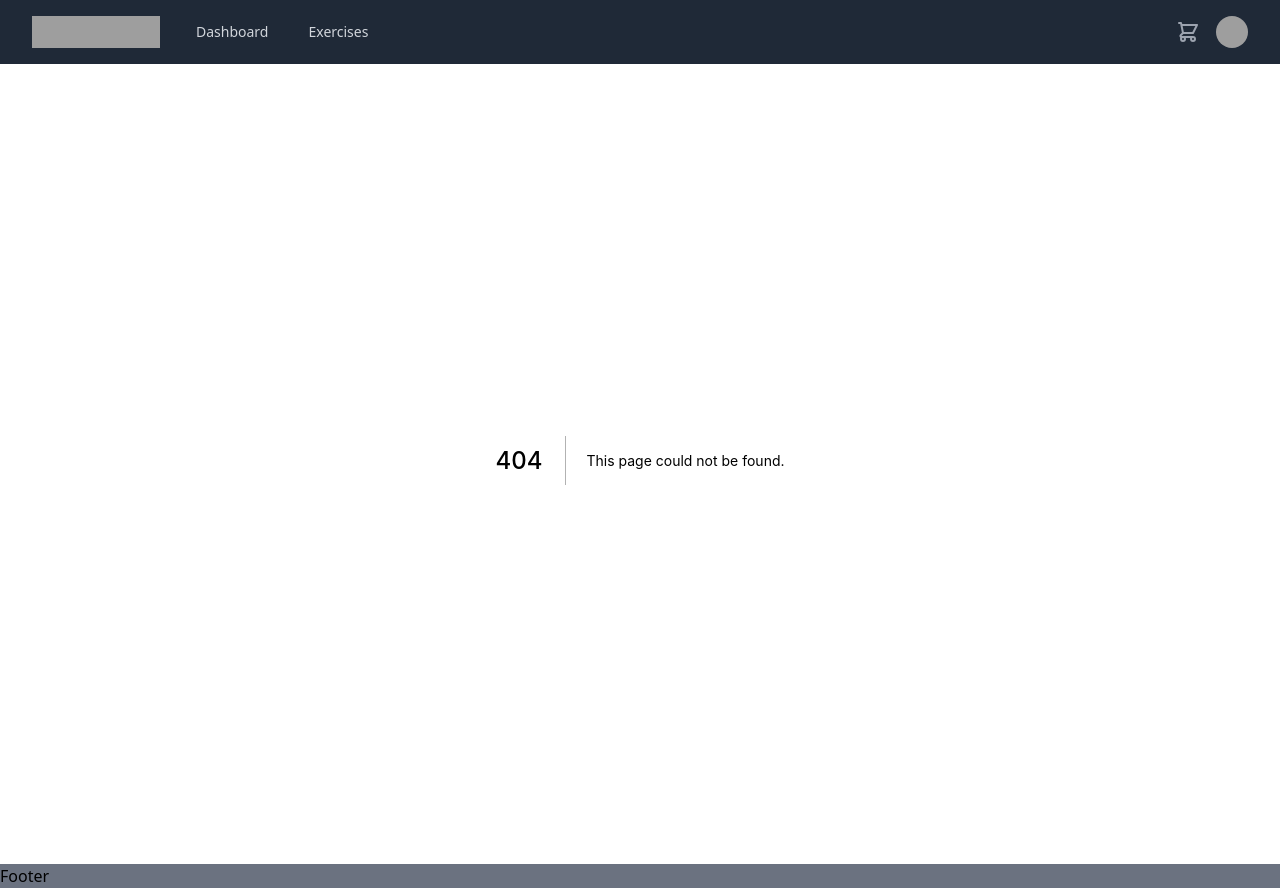
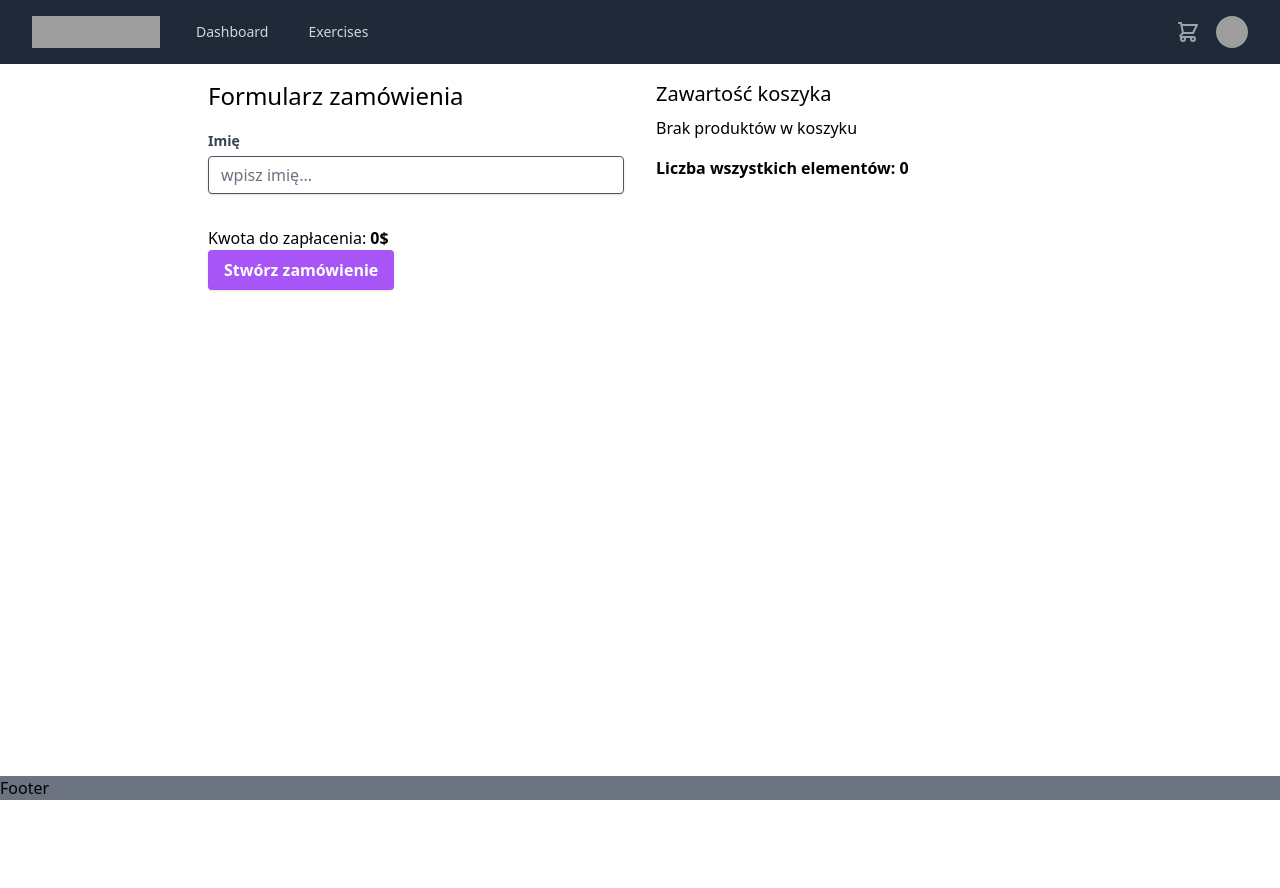
Before and after one commit to MarcinParda/ecommerce-shop, a Next.js app: page /create-order in a window 1280 px wide. Before the commit this address had no page. After the commit the page ends 800 px from the top, so only its background shows below. Built offline with nearby package versions, Linux system fonts and the light colour scheme; grey boxes are pictures that could not be loaded.

Commit message:
feat(week9): :art: added initial form

```diff
--- a/components/CartContent.tsx
+++ b/components/CartContent.tsx
@@ -1,13 +1,18 @@
 import { TrashIcon } from '@heroicons/react/outline';
 import { useCartState } from './Header/Cart/CartContext';
 
-export const CartContent = () => {
-  const cartState = useCartState();
+interface Props {
+  editable?: boolean;
+}
+
+export const CartContent = ({ editable = false }: Props) => {
+  const { items, removeItemFromCart } = useCartState();
   return (
-    <div className="col-span-2">
-      {cartState.items && cartState.items.length > 0 ? (
+    <div>
+      <h2>Zawartość koszyka</h2>
+      {items && items.length > 0 ? (
         <ul className="divide-y divide-gray-200">
-          {cartState.items.map((item, index) => (
+          {items.map((item, index) => (
             <li
               key={`${item.title}_${index}`}
               className="py-4 flex justify-between"
@@ -17,12 +22,14 @@ export const CartContent = () => {
               </div>
               <div className="flex align-middle">
                 {item.price}$
-                <button
-                  className="ml-2 text-red-500"
-                  onClick={() => cartState.removeItemFromCart(item.id)}
-                >
-                  <TrashIcon className="h-5 w-5" aria-hidden="true" />
-                </button>
+                {editable && (
+                  <button
+                    className="ml-2 text-red-500"
+                    onClick={() => removeItemFromCart(item.id)}
+                  >
+                    <TrashIcon className="h-5 w-5" aria-hidden="true" />
+                  </button>
+                )}
               </div>
             </li>
           ))}
@@ -30,6 +37,9 @@ export const CartContent = () => {
       ) : (
         'Brak produktów w koszyku'
       )}
+      <div className="mt-4 font-bold">
+        Liczba wszystkich elementów: {items && items.length}
+      </div>
     </div>
   );
 };
--- a/interfaces/forms.ts
+++ b/interfaces/forms.ts
@@ -1,3 +1,7 @@
 export interface FormValues {
   firstName: string;
 }
+
+export interface OrderFormValues {
+  firstName: string;
+}
--- a/pages/cart.tsx
+++ b/pages/cart.tsx
@@ -19,7 +19,7 @@ const CartSummary = () => {
         Kwota do zapłacenia: <span className="font-bold">{fullAmount}$</span>
       </div>
       {items && items.length > 0 && (
-        <Link href="/order">
+        <Link href="/create-order">
           <a className="text-blue-500 underline hover:text-blue-700">Płacę</a>
         </Link>
       )}
@@ -29,9 +29,9 @@ const CartSummary = () => {
 
 const CartPage = () => {
   return (
-    <div className="max-w-2xl mx-auto w-full p-4">
-      <div className="grid grid-cols-3 gap-8">
-        <CartContent />
+    <div className="max-w-4xl mx-auto w-full p-4">
+      <div className="grid grid-cols-2 gap-8">
+        <CartContent editable />
         <CartSummary />
       </div>
     </div>
--- /dev/null
+++ b/pages/create-order.tsx
@@ -0,0 +1,71 @@
+import { TrashIcon } from '@heroicons/react/outline';
+import { yupResolver } from '@hookform/resolvers/yup';
+import { CartContent } from 'components/CartContent';
+import { useCartState } from 'components/Header/Cart/CartContext';
+import { Input } from 'components/Input';
+import { OrderFormValues } from 'interfaces';
+import { useMemo } from 'react';
+import { useForm } from 'react-hook-form';
+import { orderFormSchema } from 'schemas/orderForm';
+
+const OrderForm = () => {
+  const {
+    register,
+    formState: { errors },
+    handleSubmit,
+    reset,
+  } = useForm<OrderFormValues>({
+    resolver: yupResolver(orderFormSchema),
+  });
+
+  const { items } = useCartState();
+
+  const fullAmount = useMemo(
+    () => items?.reduce((acc, item) => acc + item.price * item.count, 0),
+    [items]
+  );
+
+  const onSubmit = async (data: OrderFormValues) => {
+    console.log(data);
+    reset();
+  };
+
+  return (
+    <div>
+      <h1>Formularz zamówienia</h1>
+
+      <form onSubmit={handleSubmit(onSubmit)}>
+        <Input
+          name="firstName"
+          label="Imię"
+          type="text"
+          placeholder="wpisz imię..."
+          register={register}
+          errorMessage={errors.firstName?.message}
+        />
+        <div>
+          Kwota do zapłacenia: <span className="font-bold">{fullAmount}$</span>
+        </div>
+        <button
+          className="shadow bg-purple-500 hover:bg-purple-400 focus:shadow-outline focus:outline-none text-white font-bold py-2 px-4 rounded"
+          type="submit"
+        >
+          Stwórz zamówienie
+        </button>
+      </form>
+    </div>
+  );
+};
+
+const CartPage = () => {
+  return (
+    <div className="max-w-4xl mx-auto w-full p-4">
+      <div className="grid grid-cols-2 gap-8">
+        <OrderForm />
+        <CartContent />
+      </div>
+    </div>
+  );
+};
+
+export default CartPage;
--- a/pages/order.tsx
+++ /dev/null
@@ -1,72 +0,0 @@
-import { TrashIcon } from '@heroicons/react/outline';
-import { useCartState } from 'components/Header/Cart/CartContext';
-import { useMemo } from 'react';
-
-const CartContent = () => {
-  const cartState = useCartState();
-  return (
-    <div>
-      <h2>Przedmioty w koszyku</h2>
-      {cartState.items && cartState.items.length > 0 ? (
-        <ul className="divide-y divide-gray-200">
-          {cartState.items.map((item, index) => (
-            <li
-              key={`${item.title}_${index}`}
-              className="py-4 flex justify-between"
-            >
-              <div>
-                {item.count} x {item.title}
-              </div>
-              <div className="flex align-middle">
-                {item.price}$
-                <button
-                  className="ml-2 text-red-500"
-                  onClick={() => cartState.removeItemFromCart(item.id)}
-                >
-                  <TrashIcon className="h-5 w-5" aria-hidden="true" />
-                </button>
-              </div>
-            </li>
-          ))}
-        </ul>
-      ) : (
-        'Brak produktów w koszyku'
-      )}
-    </div>
-  );
-};
-
-const OrderForm = () => {
-  const { items } = useCartState();
-
-  const fullAmount = useMemo(
-    () => items?.reduce((acc, item) => acc + item.price * item.count, 0),
-    [items]
-  );
-
-  return (
-    <div>
-      <h1>Formularz zamówienia</h1>
-      <div>Liczba elementów: {items ? items.length : 0}</div>
-      <div>
-        Kwota do zapłacenia: <span className="font-bold">{fullAmount}$</span>
-      </div>
-      <button className="bg-white hover:bg-gray-100 text-gray-800 font-semibold py-2 px-4 mt-2 border border-gray-400 rounded shadow">
-        Stwórz zamówienie
-      </button>
-    </div>
-  );
-};
-
-const CartPage = () => {
-  return (
-    <div className="max-w-4xl mx-auto w-full p-4">
-      <div className="grid grid-cols-2 gap-8">
-        <OrderForm />
-        <CartContent />
-      </div>
-    </div>
-  );
-};
-
-export default CartPage;
--- /dev/null
+++ b/schemas/orderForm.ts
@@ -0,0 +1,8 @@
+import * as yup from 'yup';
+
+export const orderFormSchema = yup.object({
+  firstName: yup
+    .string()
+    .required('To pole nie może być puste')
+    .min(3, 'Imię musi być dłuższe niż 3 znaki'),
+});
```
